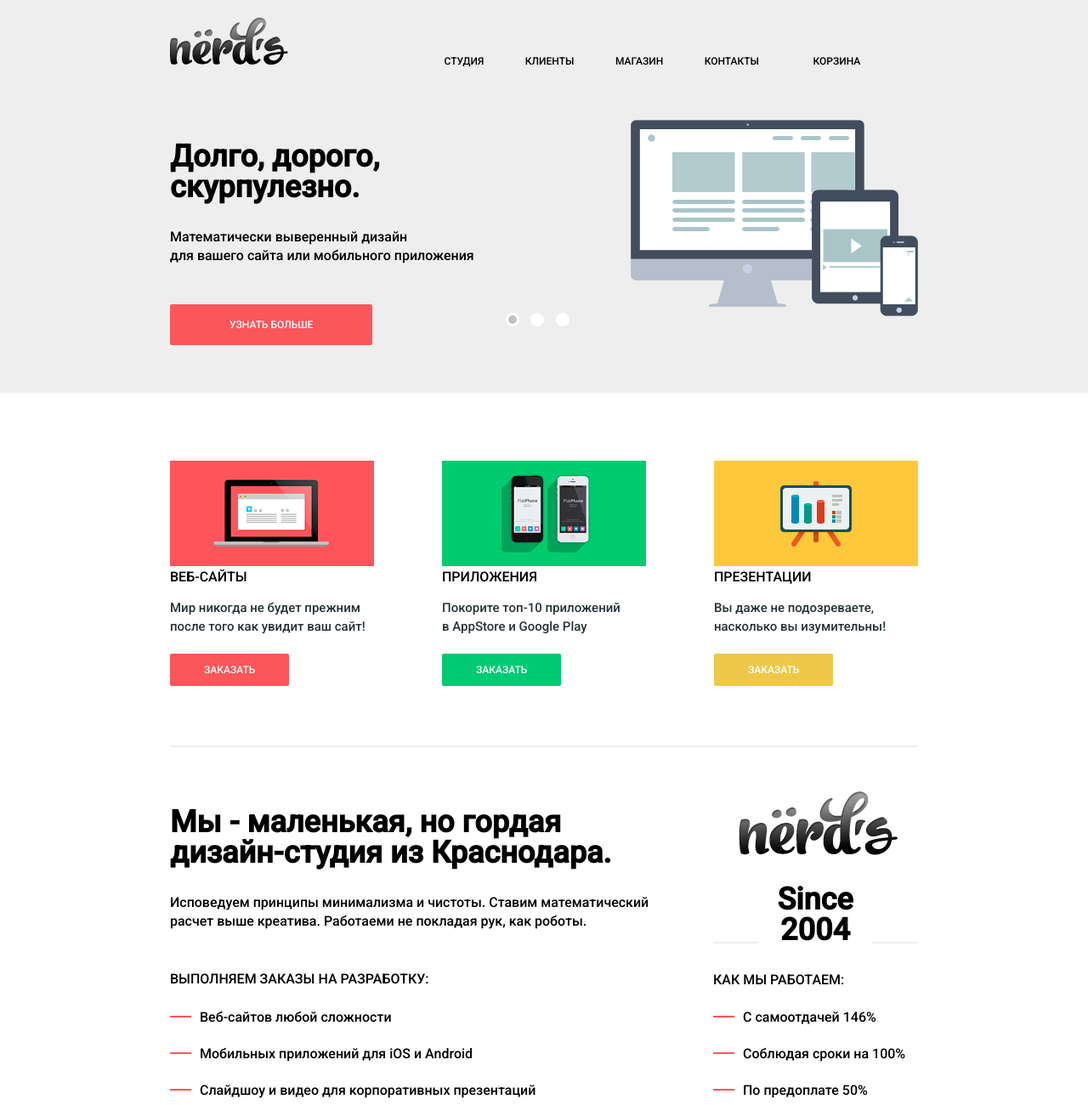
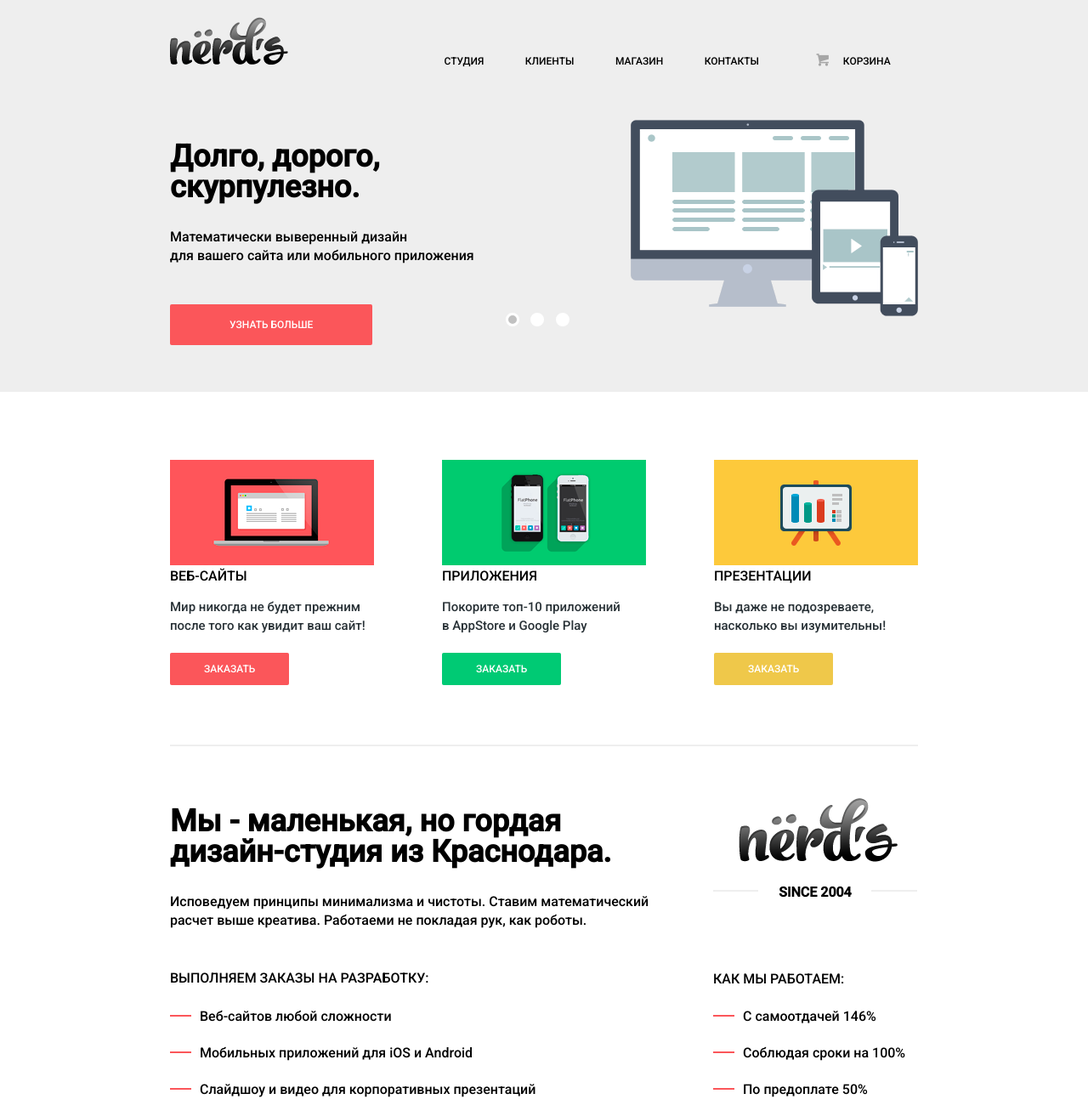
Before and after one commit to randomword/nerds, a plain HTML site: page index.html in a window 1280 px wide. Shown: the top 1300 px of the page at 85% size. Drawn offline with Linux system fonts and the light colour scheme; files whose address does not match are found by name.

Commit message:
Исправлены ошибки разметки

```diff
--- a/css/style.css
+++ b/css/style.css
@@ -43,7 +43,7 @@ p{
 }
 
 .header{
-  height: 442px;
+  min-height: 200px;
   padding-top: 20px;
   background-color: #eeeeee;
   font-size: 14px;
@@ -82,8 +82,17 @@ p{
   margin-left: 15px;
 }
 
+.icon-basket{
+  display: inline-block;
+  font-size: 16px;
+  padding-right: 10px;
+  color: #a6a6a6;
+}
+
 .wrapper{
   position: relative;
+  height: 375px;
+  background: #eeeeee;
 }
 
 .wrapper input{
@@ -324,15 +333,20 @@ p{
 
 .since-date{
   position: relative;
+  top: -60px;
   z-index: 10;
   width: 133px;
   margin: 0 auto;
   background-color: #ffffff;
 }
 
+.since-date h2{
+  font-size: 16px;
+}
+
 .since-line{
   position: relative;
-  top: -34px;
+  top: -94px;
   z-index: 1;
   width: 100%;
   height: 2px;
@@ -341,6 +355,12 @@ p{
 
 .index-content-right h2{
   text-align: center;
+  text-transform: uppercase;
+}
+
+.index-content-right img{
+  position: relative;
+  top: -60px;
 }
 
 .index-content-clients{
--- a/index.html
+++ b/index.html
@@ -20,9 +20,14 @@
         <li><a href="#">Контакты</a></li>
       </ul>
       <div class="btn-cart">
-        <a class="btn-cart-view" href="#">Корзина</a>
+        <a class="btn-cart-view" href="#">
+          <div class="icon-basket"></div>
+          Корзина
+        </a>
       </div>
-      <div class="wrapper container">
+    </div>
+      <div class="wrapper">
+        <div class="container">
           <input type="radio" name="point" id="slide-1"checked>
           <input type="radio" name="point" id="slide-2">
           <input type="radio" name="point" id="slide-3">
@@ -75,8 +80,8 @@
             <label for="slide-2"><span></span></label>
             <label for="slide-3"><span></span></label>
           </div>
+        </div>
       </div>
-    </div>
   </header>
   <main class="container">
     <section class="features">
```
